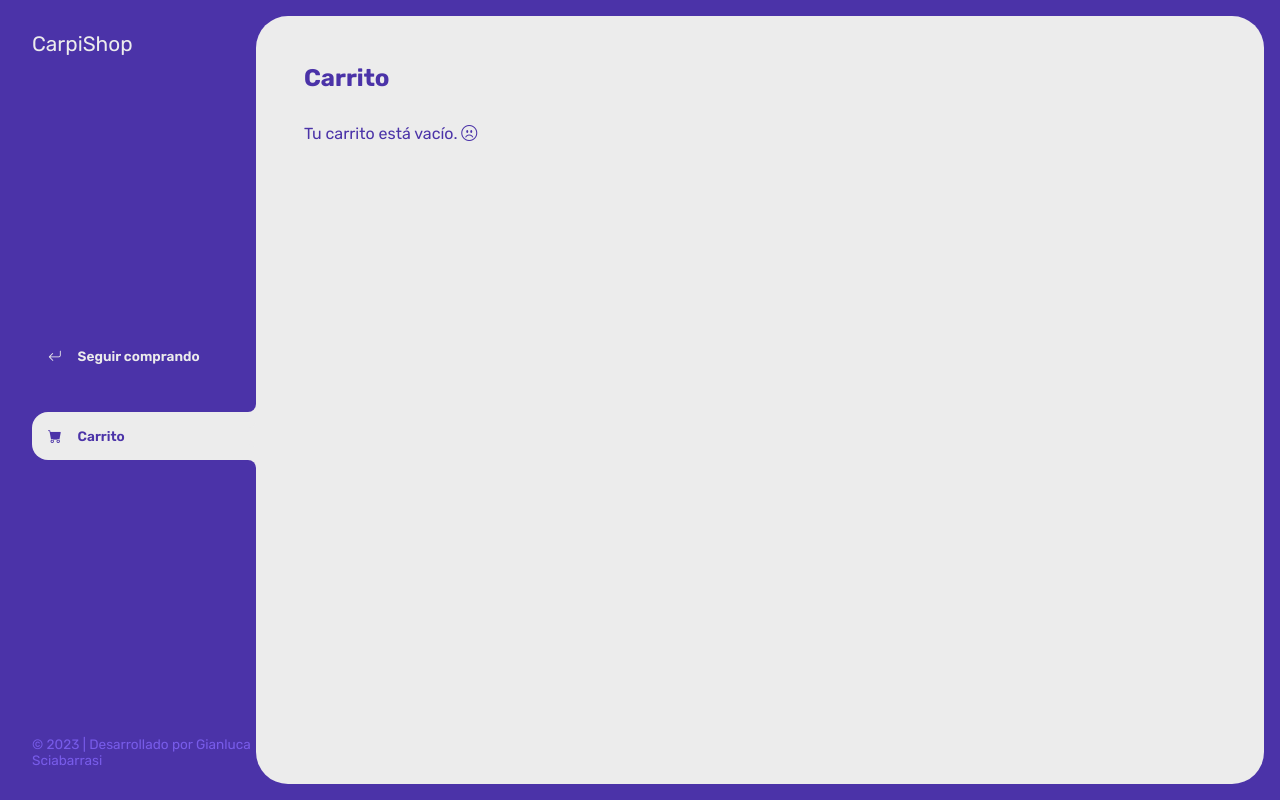
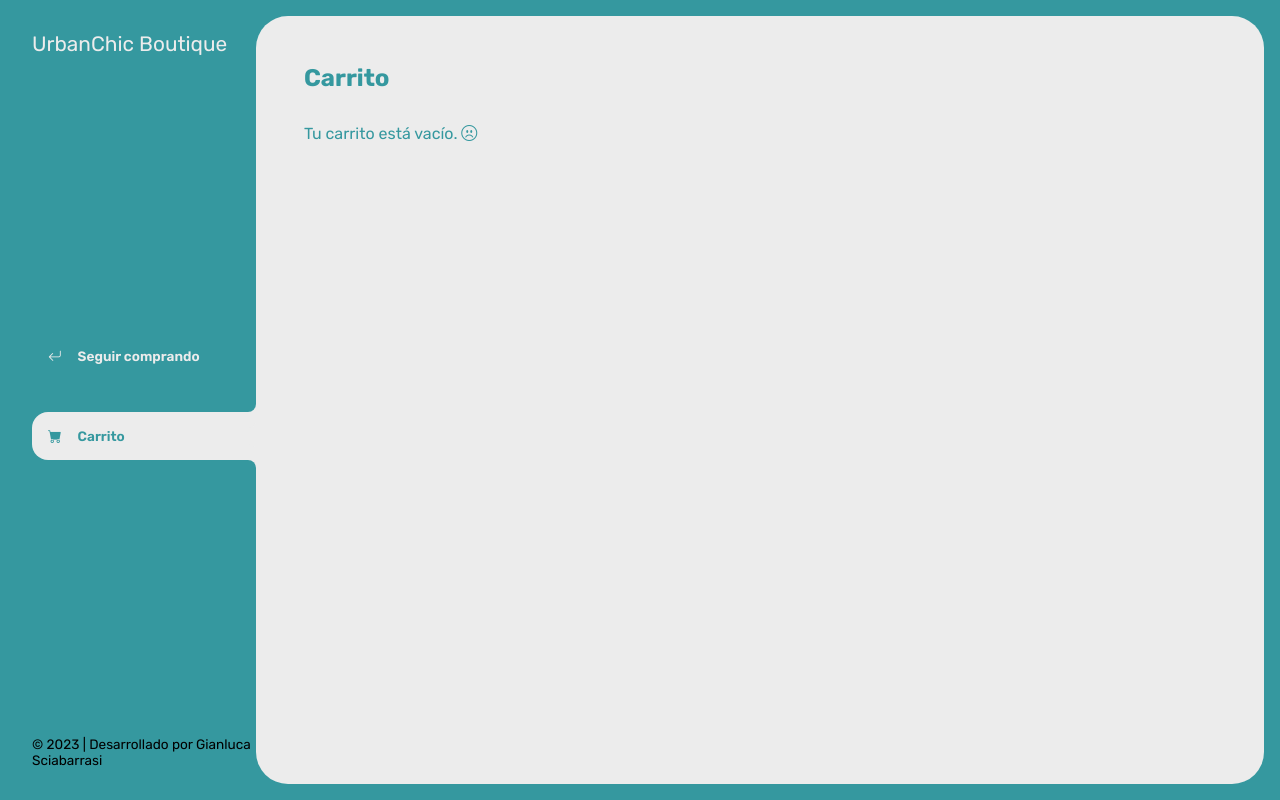
Before and after one commit to Sciabarrasi/proyecto_javascript, a plain HTML site: page carrito.html in a window 1280 px wide. Drawn offline with nearby package versions, Linux system fonts and the light colour scheme; some packages are replaced by stand-ins of ours; a script that the page names is missing.

Commit message:
Última versión del Proyecto Final

```diff
--- a/carrito.html
+++ b/carrito.html
@@ -14,7 +14,7 @@
 
     <div class="wrapper">
         <header class="header-mobile">
-            <h1 class="logo">CarpiShop</h1>
+            <h1 class="logo">UrbanChic Boutique</h1>
             <button class="open-menu" id="open-menu">
                 <i class="bi bi-list"></i>
             </button>
@@ -24,7 +24,7 @@
                 <i class="bi bi-x"></i>
             </button>
             <header>
-                <h1 class="logo">CarpiShop</h1>
+                <h1 class="logo">UrbanChic Boutique</h1>
             </header>
             <nav>
                 <ul>
@@ -50,7 +50,7 @@
                 <p id="carrito-vacio" class="carrito-vacio">Tu carrito está vacío. <i class="bi bi-emoji-frown"></i></p>
 
                 <div id="carrito-productos" class="carrito-productos disabled">
-                    <!-- Esto se va a completar con el JS -->
+                    <!-- esta parte la relleno con JS -->
                 </div>
 
                 <div id="carrito-acciones" class="carrito-acciones disabled">
--- a/css/style.css
+++ b/css/style.css
@@ -1,8 +1,8 @@
 @import url('https://fonts.googleapis.com/css2?family=Rubik:wght@300;400;500;600;700;800;900&display=swap');
 
 :root {
-    --clr-main: #4b33a8;
-    --clr-main-light: #785ce9;
+    --clr-main: #35989f;
+    --clr-main-light: #000000;
     --clr-white: #ececec;
     --clr-gray: #e2e2e2;
     --clr-red: #961818;
@@ -28,6 +28,7 @@ a {
     text-decoration: none;
 }
 
+/* estilos de index.html */
 .wrapper {
     display: grid;
     grid-template-columns: 1fr 4fr;
@@ -187,7 +188,7 @@ main {
 }
 
 
-/** CARRITO **/
+/* estilos de carrito.html */
 
 .contenedor-carrito {
     display: flex;
@@ -286,20 +287,18 @@ main {
     display: none;
 }
 
-/*** MEDIA QUERIES ***/
+/*** MEDIA QUERIES SIMPLE ***/
 
 @media screen and (max-width: 850px) {
     .contenedor-productos {
         grid-template-columns: 1fr 1fr 1fr;
     }
 }
-
 @media screen and (max-width: 675px) {
     .contenedor-productos {
         grid-template-columns: 1fr 1fr;
     }
 }
-
 @media screen and (max-width: 600px) {
 
     .wrapper {
@@ -382,11 +381,7 @@ main {
         flex-wrap: wrap;
         row-gap: 1rem;
     }
-
-
 }
-
-
 
 @media screen and (max-width: 400px) {
     .contenedor-productos {
```
